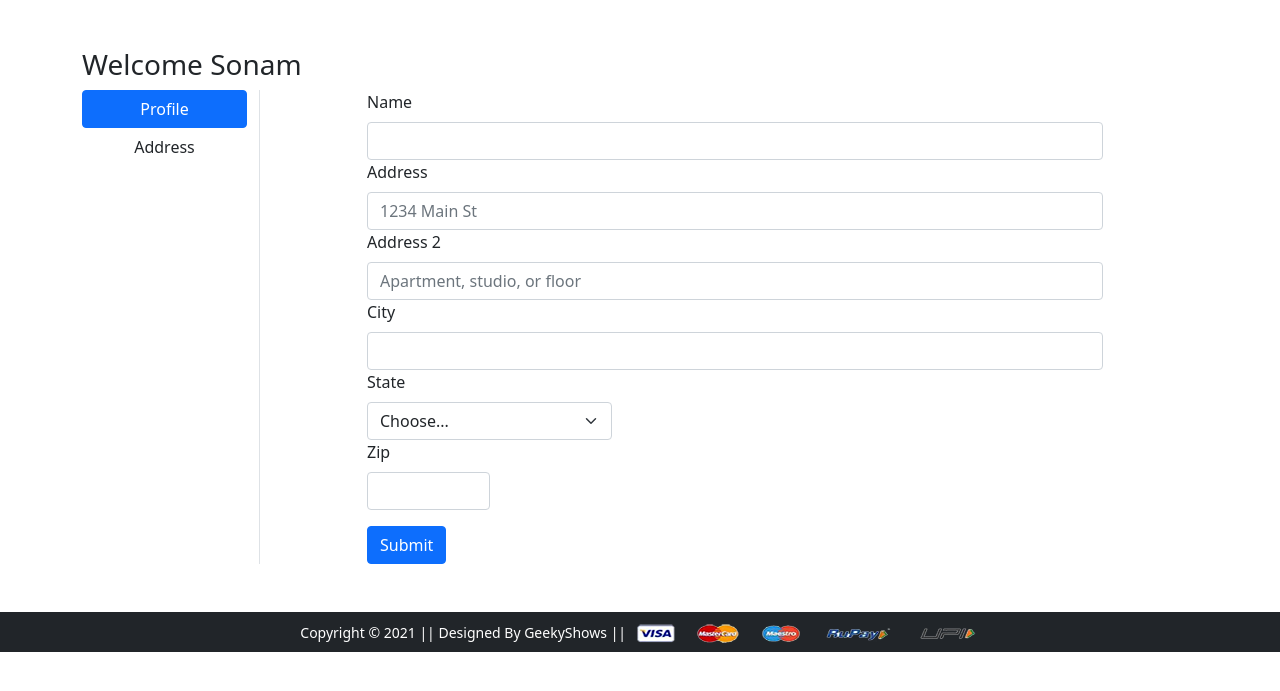
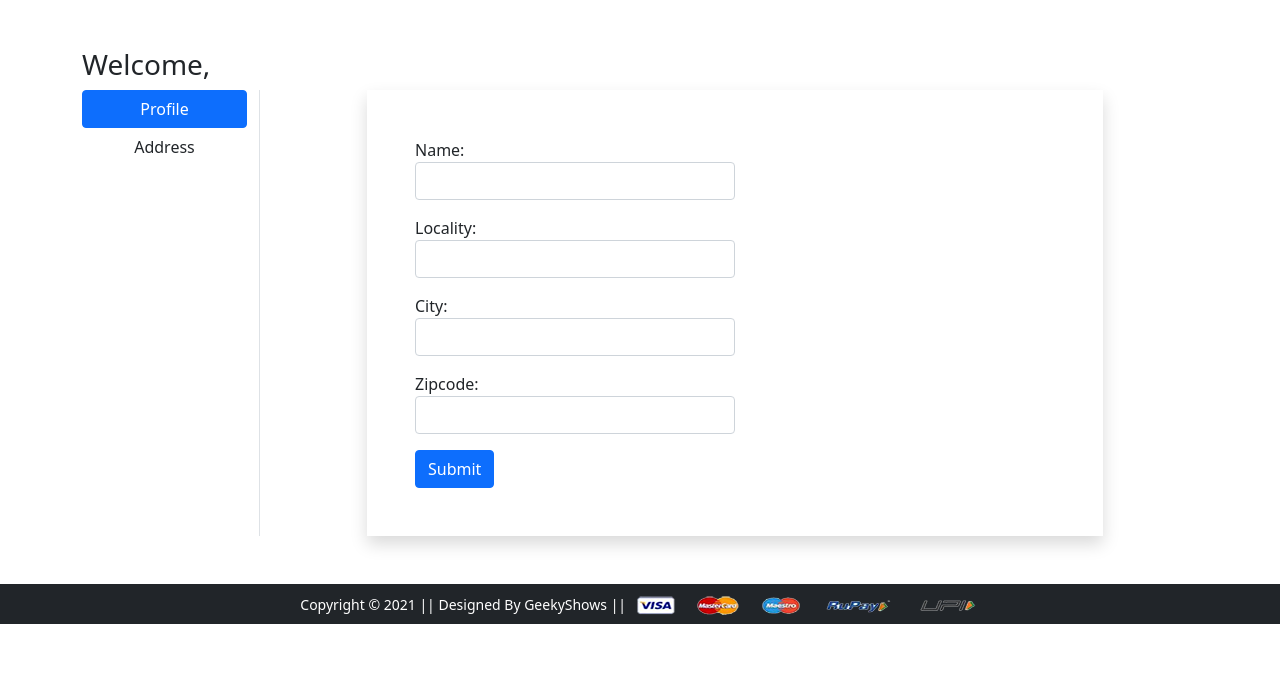
Before and after one commit to nagesh-cse/DjangoWeb-App, a Django app: page /profile/ in a window 1280 px wide. Shown: the part 56-747 px from the top of the page. Run offline with Django 4.2, Linux system fonts and the light colour scheme; parts of the project's set-up code (start-up, migrations or seed data) failed here and were passed over; some libraries are stand-ins or nearby versions.

Commit message:
Update profile.html

```diff
--- a/ShopVibes/realstore/templates/realstore/profile.html
+++ b/ShopVibes/realstore/templates/realstore/profile.html
@@ -4,47 +4,31 @@
 {% block main-content %}
 <div class="container my-5">
   <div class="row">
-  <h3>Welcome Sonam</h3>
+    <h3>Welcome, {{user.username | title}}</h3>
     <div class="col-sm-2 border-end">
       <ul class="list-unstyled">
-    <li class="d-grid"><a href="{% url 'profile' %}" class="btn btn-primary">Profile</a></li>
+        <li class="d-grid"><a href="{% url 'profile' %}" class="btn {{ active }}">Profile</a></li>
         <li class="d-grid"><a href="{% url 'address' %}" class="btn">Address</a></li>
       </ul>
     </div>
     <div class="col-sm-8 offset-sm-1">
-   <form action="" method="post">
+      <form action="" method="post" novalidate class="shadow p-5">
         {% csrf_token %}
-    <div class="col-12">
-      <label for="inputName" class="form-label">Name</label>
-      <input type="text" class="form-control" id="inputEmail">
+        {% for fm in form %}
+        <div class="form-group col-lg-6 mb-3">
+          {{ fm.label_tag }} {{ fm }} <small class="text-danger">{{ fm.errors|striptags }}</small>
         </div>
-    <div class="col-12">
-      <label for="inputAddress" class="form-label">Address</label>
-      <input type="text" class="form-control" id="inputAddress" placeholder="1234 Main St">
-    </div>
-    <div class="col-12">
-      <label for="inputAddress2" class="form-label">Address 2</label>
-      <input type="text" class="form-control" id="inputAddress2" placeholder="Apartment, studio, or floor">
-    </div>
-    <div class="col-12">
-      <label for="inputCity" class="form-label">City</label>
-      <input type="text" class="form-control" id="inputCity">
-    </div>
-    <div class="col-md-4">
-      <label for="inputState" class="form-label">State</label>
-      <select id="inputState" class="form-select">
-        <option selected>Choose...</option>
-        <option>...</option>
-      </select>
-    </div>
-    <div class="col-md-2">
-      <label for="inputZip" class="form-label">Zip</label>
-      <input type="text" class="form-control" id="inputZip">
-    </div>
-    <div class="col-12 mt-3">
+        {% endfor %}
+
         <button type="submit" class="btn btn-primary">Submit</button>
-    </div>
+        <br>
       </form>
+      {% if messages %}
+      {% for message in messages %}
+      <p {% if message.tags %} class="alert alert-{{message.tags}} mb-5" {% endif %}>{{ message }}</p>
+      {% endfor %}
+
+      {% endif %}
     </div>
   </div>
 </div>
```
Lines whose indentation alone changed are shown as unchanged.
